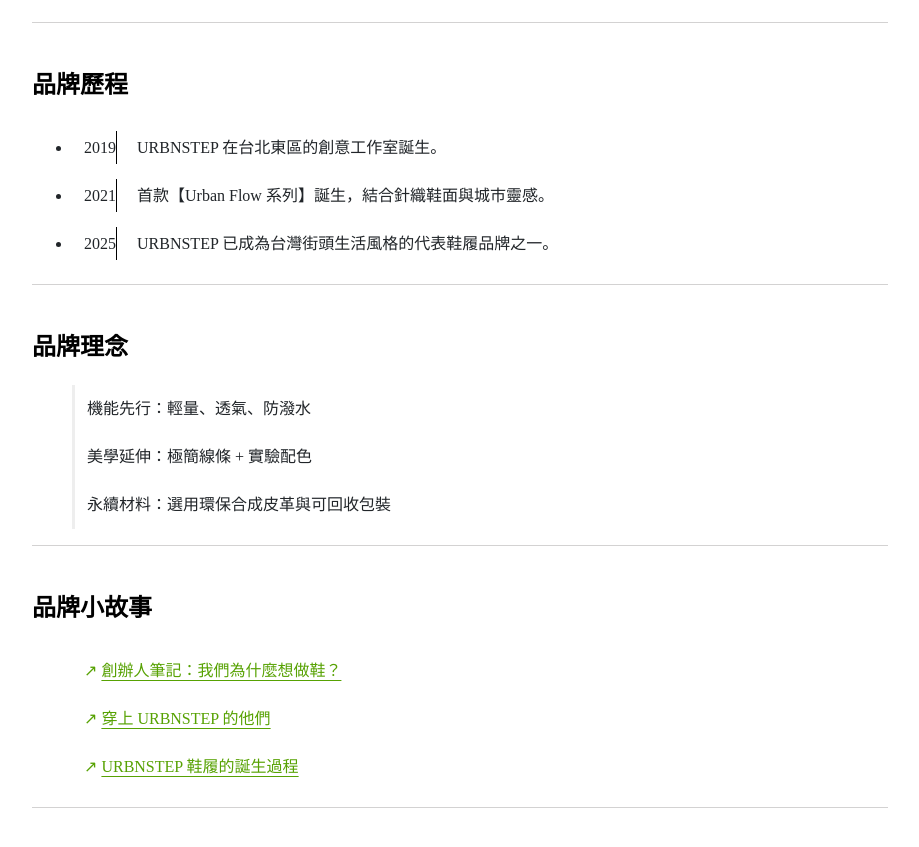
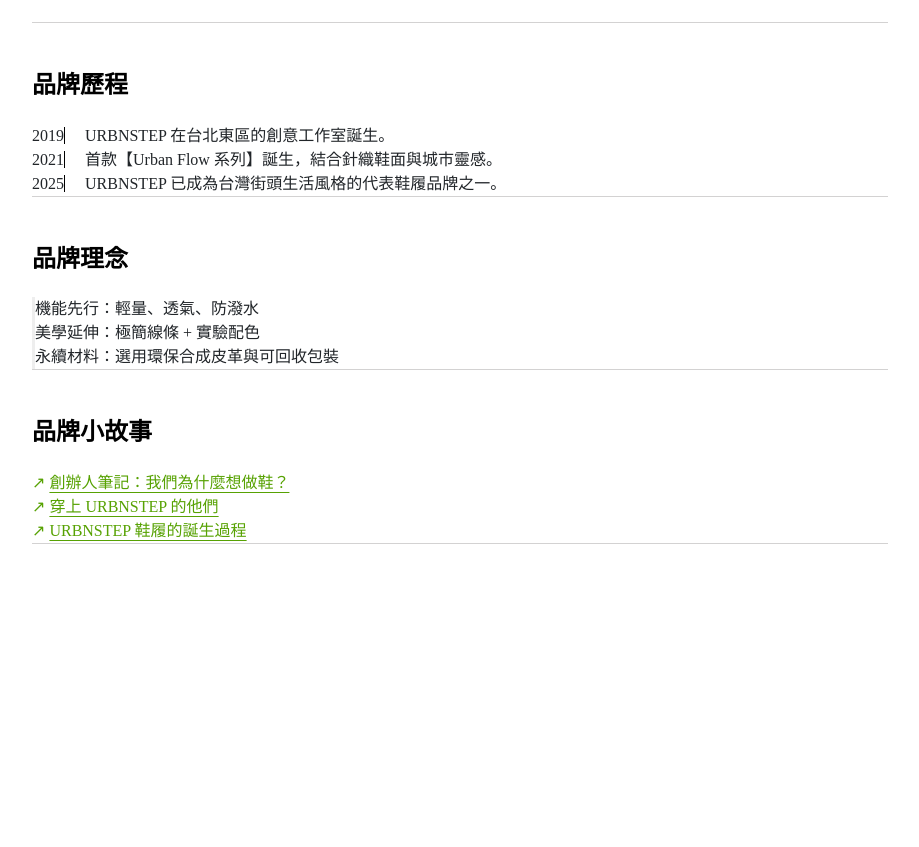
Before and after one commit to DOU-CF/shoes, a plain HTML site: page index.html in a window 1280 px wide. Shown: the part 1060-1907 px from the top of the page, without its empty margins (180-1099 px from the left). After the commit the page ends 1652 px from the top, so only its background shows below. Drawn offline with Linux system fonts and the light colour scheme.

Commit message:
Update style.css

```diff
--- a/style.css
+++ b/style.css
@@ -60,23 +60,16 @@
 }
 
 
-
-ul {
-  list-style-type: revert;
-  list-style-position: revert;
-  margin: revert;
-  padding: revert;
-}
 li {
     color: #212529;
     line-height: 1.5;
     gap: 10px;
-    padding: 12px;
+
 
 }
 .brand-history span {
     border-left: 1px solid #000;
-    padding: 8px;
+
 }
 
 .dot li span{
```
